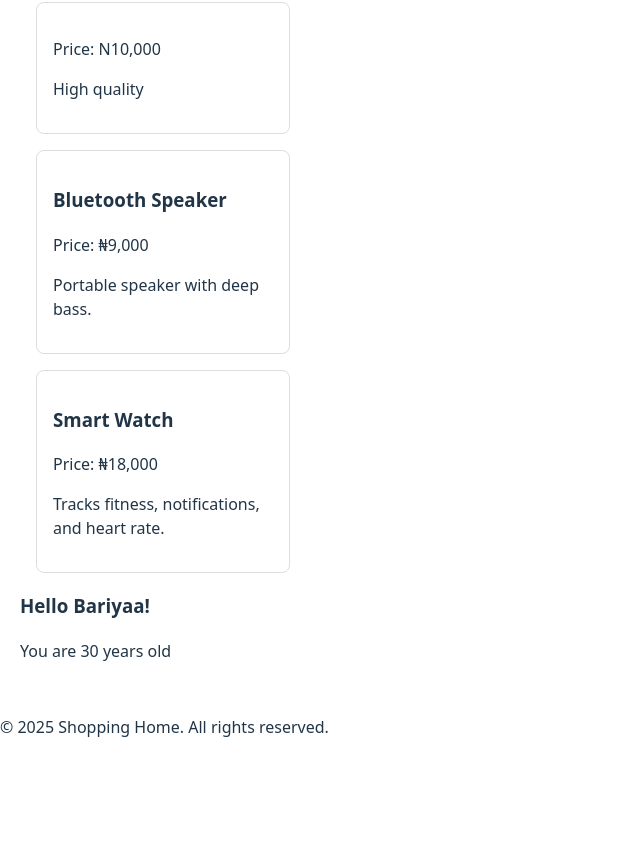
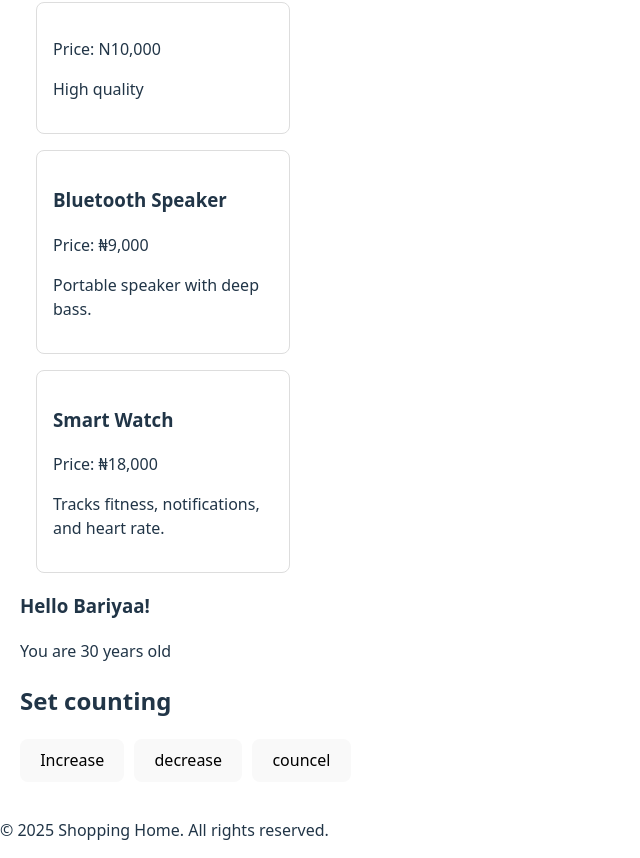
Before and after one commit to kinas01/My-React-App, a React (Vite) app: page / in a window 1280 px wide. Shown: the part 259-1117 px from the top of the page, without its empty margins (0-640 px from the left). Before the commit the page ends 1014 px from the top, so only its background shows below. Built offline with nearby package versions, Linux system fonts and the light colour scheme.

Commit message:
Added State component and updated content

```diff
--- a/src/practice/Practice.jsx
+++ b/src/practice/Practice.jsx
@@ -1,6 +1,7 @@
 
 import Greeting from "./Greeting";
 import ProductCard from "./ProductCard";
+import State from "./State";
 
 
 function Practice() {
@@ -34,6 +35,9 @@ function Practice() {
                  age={30}
                  />
 
+
+       <State />
+
         </div>
     );
 }
--- /dev/null
+++ b/src/practice/State.jsx
@@ -0,0 +1,20 @@
+import { useState } from "react";
+
+function State() {
+    const [count, setcount] = useState(0);
+
+    return(
+        <div>
+            <h2>Set counting</h2>
+
+            <button onClick={ () => setcount(count + 1)}>Increase</button>
+
+            <button onClick={ () => setcount(count - 1)} style={{ marginLeft: "10px"}}>decrease</button>
+
+            <button onClick={ () => setcount(0)}  style={{ marginLeft: "10px"}}>councel </button>
+
+        </div>
+    );
+}
+
+export default State;
```
